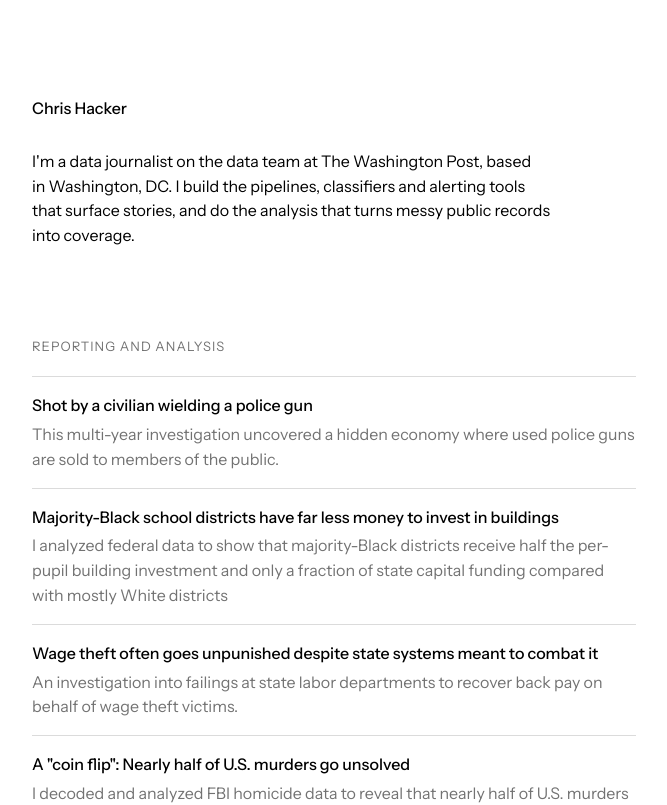
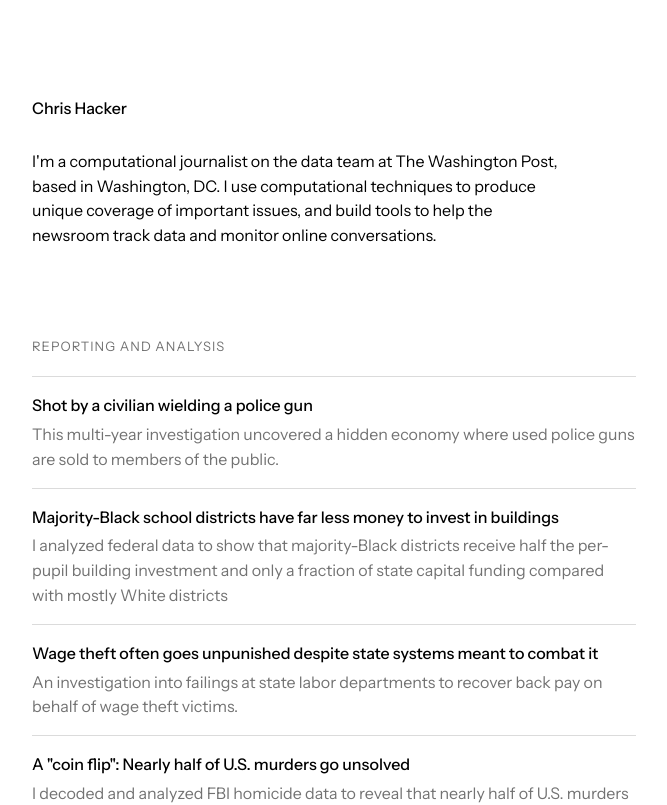
Before and after one commit to cmhac/cmhac.github.io, a Next.js app: page / in a window 1280 px wide. Shown: the top 805 px of the page, without its empty margins (306-973 px from the left). Built offline with nearby package versions, Linux system fonts and the light colour scheme.

Commit message:
Update homepage bio
Replaces the homepage bio with new copy describing computational
journalism work, and aligns the site metadata description to match.

Co-Authored-By: Claude Opus 5 <noreply@anthropic.com>
Claude-Session: https://claude.ai/code/session_01GmaNcwyPZDC582jMUaCncv

```diff
--- a/src/app/layout.tsx
+++ b/src/app/layout.tsx
@@ -10,7 +10,7 @@ const instrumentSans = Instrument_Sans({
 export const metadata: Metadata = {
   title: "Chris Hacker",
   description:
-    "Data journalist on the data team at The Washington Post, based in Washington, DC.",
+    "Computational journalist on the data team at The Washington Post, based in Washington, DC.",
 };
 
 export default function RootLayout({
--- a/src/config/site.json
+++ b/src/config/site.json
@@ -1,8 +1,8 @@
 {
   "title": "Chris Hacker",
-  "description": "Data journalist on the data team at The Washington Post, based in Washington, DC.",
+  "description": "Computational journalist on the data team at The Washington Post, based in Washington, DC.",
   "author": "Chris Hacker",
-  "bio": "I'm a data journalist on the data team at The Washington Post, based in Washington, DC. I build the pipelines, classifiers and alerting tools that surface stories, and do the analysis that turns messy public records into coverage.",
+  "bio": "I'm a computational journalist on the data team at The Washington Post, based in Washington, DC. I use computational techniques to produce unique coverage of important issues, and build tools to help the newsroom track data and monitor online conversations.",
   "location": "Washington, DC",
   "updatedLabel": "Updated September 2026",
   "socialLinks": {
```
